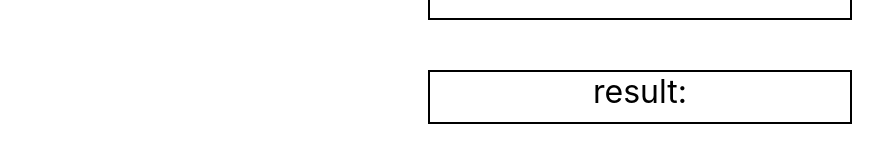
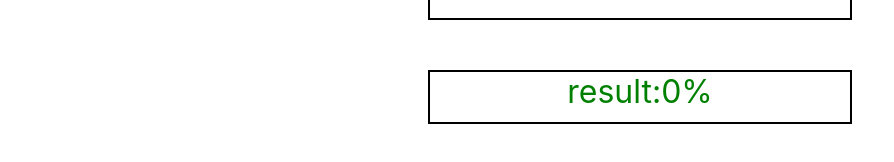
Before and after one commit to ChartCalc/client, a React (Create React App) app: page /dispersion in a window 1280 px wide. Shown: the part 496-658 px from the top of the page, without its empty margins (0-894 px from the left). Built offline with nearby package versions, Linux system fonts and the light colour scheme.

Commit message:
add some styling

```diff
--- a/src/components/Dispersion/Dispersion.jsx
+++ b/src/components/Dispersion/Dispersion.jsx
@@ -4,14 +4,14 @@ import {useDispatch, useSelector} from "react-redux";
 import {fetchDispersion} from "../../features/actions/dispersionAction";
 
 function Dispersion(props) {
-    const [from,setFrom] = useState();
-    const [to,setTo] = useState();
-    const [symbol,setSymbol] = useState("");
-    const [interval,setInterval] = useState(1 );
+    const [from, setFrom] = useState();
+    const [to, setTo] = useState();
+    const [symbol, setSymbol] = useState("");
+    const [interval, setInterval] = useState(1);
     const dispatch = useDispatch();
     const averageReturn = useSelector(state => state.dispersion)
     const handleClick = () => {
-        dispatch(fetchDispersion({symbol,from,to,interval}))
+        dispatch(fetchDispersion({symbol, from, to, interval}))
     }
     return (
         <div>
@@ -34,7 +34,8 @@ function Dispersion(props) {
                 </div>
                 <div className={"button"} onClick={handleClick}>submit</div>
             </div>
-            <div className={"result"}>result:{averageReturn}</div>
+            <div className={"result"} style={{'color': averageReturn < 0 ? 'red' : 'green'}}>result:{Math.ceil(averageReturn)}%
+            </div>
         </div>
 
     );
```
Also changed, not shown: package.json (+7 -1 lines), 1 other file (tests, documents, lock files or other folders).
